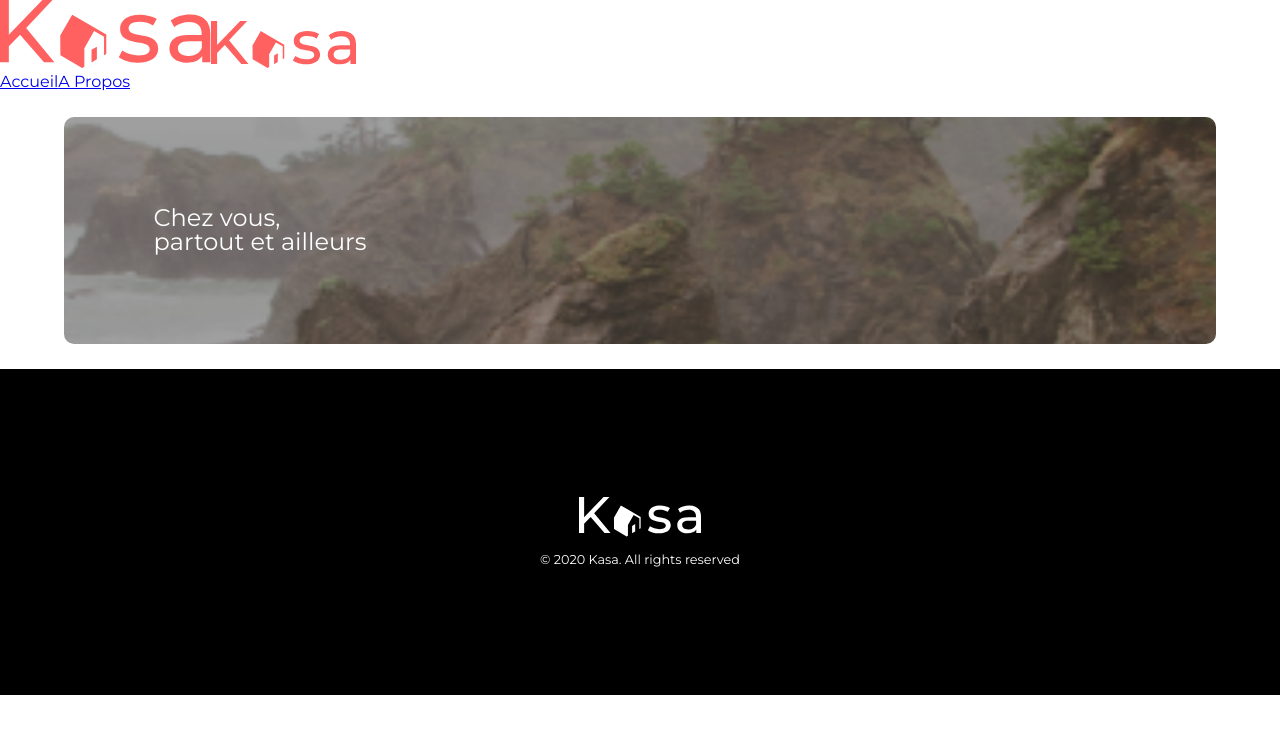
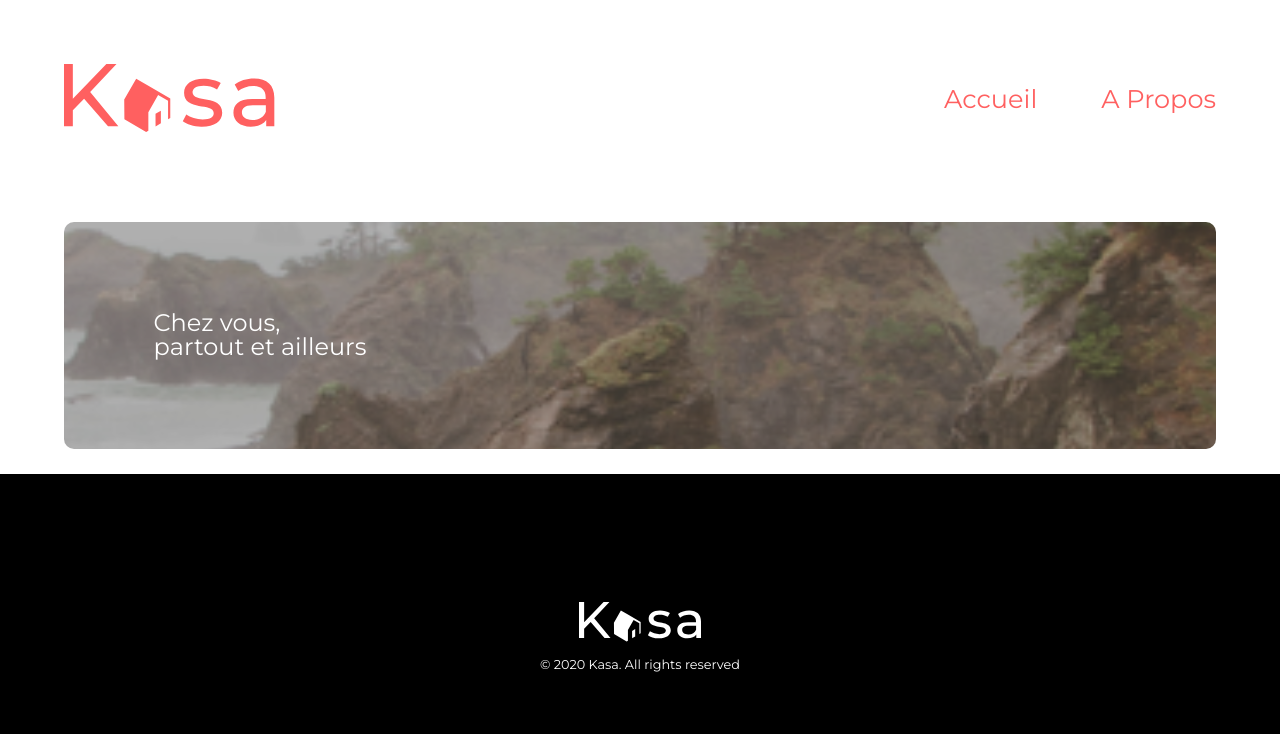
Before and after one commit to monkeycs60/kasa-cs-p11, a React (Create React App) app: page / in a window 1280 px wide. Shown: the top 734 px of the page. Built offline with nearby package versions, Linux system fonts and the light colour scheme.

Commit message:
finitions banner css

```diff
--- a/src/components/Banner/Banner.css
+++ b/src/components/Banner/Banner.css
@@ -1,7 +1,7 @@
 .banner {
   padding: 7%;
   margin: 2% 5%;
-  background-color: rgb(160, 160, 160);
+  background-color: rgb(177, 177, 177);
   background-image: url("../../assets/Banner-Mobile.png");
   background-size: cover;
   border-radius: 10px;
--- a/src/components/Banner/Banner.scss
+++ b/src/components/Banner/Banner.scss
@@ -1,7 +1,7 @@
 .banner {
     padding: 7%;
     margin: 2% 5%;
-    background-color: rgb(160, 160, 160);
+    background-color: rgb(177, 177, 177);
     background-image: url("../../assets/Banner-Mobile.png");
     background-size: cover;
     border-radius: 10px;
--- a/src/components/Layout/Header/Header.css
+++ b/src/components/Layout/Header/Header.css
@@ -1,3 +1,26 @@
+@media (min-width: 769px) {
+  header {
+    padding: 5%;
+    display: flex;
+    align-items: center;
+    justify-content: space-between;
+  }
+  header #Logo-Header-Desktop {
+    display: block;
+  }
+  header #Logo-Header-Mobile {
+    display: none;
+  }
+  header nav {
+    display: flex;
+    gap: 4em;
+  }
+  header nav a {
+    font-size: 1.6em;
+    text-decoration: none;
+    color: #FF6060;
+  }
+}
 @media (max-width: 768px) {
   header {
     padding: 5%;
--- a/src/components/Layout/Header/Header.scss
+++ b/src/components/Layout/Header/Header.scss
@@ -1,3 +1,28 @@
+@media (min-width: 769px) {
+header {
+    padding: 5%;
+    display: flex;
+    align-items: center;
+    justify-content: space-between;
+     #Logo-Header-Desktop {
+            display: block;
+        }
+        #Logo-Header-Mobile {
+            display: none;
+        }
+         nav {
+            display: flex;
+            gap: 4em;
+
+            a {
+             font-size: 1.6em;
+             text-decoration: none;
+             color: #FF6060;
+            }
+        }
+}
+}
+
 // Mobile version
 @media (max-width: 768px) {
 header {
```
